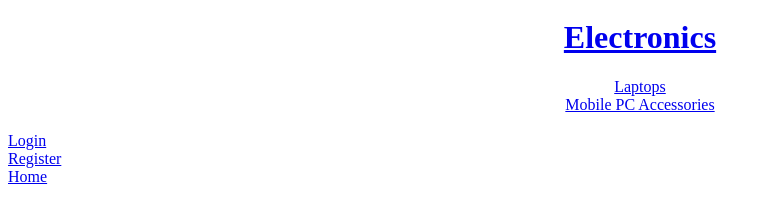
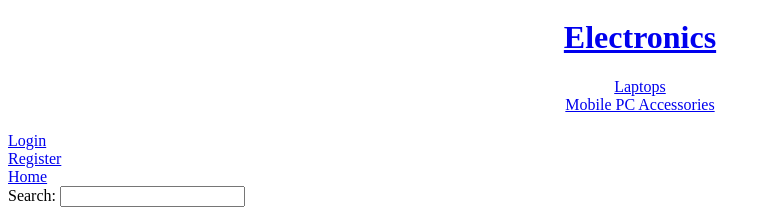
Before and after one commit to udbhav-chugh/BackyardSale, a Django app: page / in a window 1280 px wide. Shown: the part 712-935 px from the top of the page, without its empty margins (0-772 px from the left). Before the commit the page ends 896 px from the top, so only its background shows below. Run offline with Django 3.2, Linux system fonts and the light colour scheme; data comes from the database, SQL or seed files in the repository.

Commit message:
Added Search Functionality

```diff
--- a/BackyardSale/settings.py
+++ b/BackyardSale/settings.py
@@ -97,6 +97,10 @@ AUTH_PASSWORD_VALIDATORS = [
     },
 ]
 
+STATICFILES_DIRS = [
+    os.path.join(BASE_DIR, "static"),
+]
+
 # Internationalization
 # https://docs.djangoproject.com/en/2.1/topics/i18n/
 
--- a/BackyardSale/urls.py
+++ b/BackyardSale/urls.py
@@ -30,4 +30,5 @@ urlpatterns = [
                   path("items/<slug:slug>/<int:pk>", views.ItemView.as_view(), name='itemDetail'),
                   path('Subcategories/<slug:slug>/', views.subCategoryView.as_view(), name='subCatdetail'),
                   path('Categories/<slug:slug>/', views.CategoryView.as_view(), name='catDetail'),
+                  path('search/', views.search , name='search'),
               ] + static(settings.MEDIA_URL, document_root=settings.MEDIA_ROOT)
--- a/BackyardSale/views.py
+++ b/BackyardSale/views.py
@@ -91,3 +91,23 @@ def register(request):
         'userInfoForm': userInfoForm,
     }
     return render(request,'registration/register.html',context)
+
+
+def search(request):
+    if request.method == 'POST':
+        search_text = request.POST['search_text']
+    else:
+        search_text = ''
+
+
+    Items = Item.objects.filter(ProductModel__contains=search_text)
+    Categories = Category.objects.filter(Name__contains=search_text)
+    SubCategories = SubCategory.objects.filter(Name__contains=search_text)
+
+    context = {
+        'Items' : Items,
+        'Categories': Categories,
+        'SubCategories': SubCategories,
+    }
+
+    return render(request,'getResults.html',context)
--- /dev/null
+++ b/static/js/getResults.js
@@ -0,0 +1,14 @@
+$("#search").keyup(function () {
+      $.ajax({
+        type: 'POST',
+        url: 'search/',                    // set the url of the request (= localhost:8000/dashboard/ajax/load-subCats/)
+        data: {
+          'search_text': $("#search").val(),
+          'csrfmiddlewaretoken': $("input[name=csrfmiddlewaretoken]").val()
+        },
+        success: function (data) {   // `data` is the return of the `getSubCategories` view function
+          $("#search-results").html(data);  // replace the contents of the SubCategory input with the data that came from the server
+        }
+      });
+
+    });
--- a/templates/base.html
+++ b/templates/base.html
@@ -1,5 +1,7 @@
 {% block body %}
 {% endblock %}
+
+{% load static %}
 
 {% if user.is_authenticated == True and user.is_active == True%}
     <br>
@@ -13,5 +15,17 @@
     <a href="{% url 'register' %}">Register</a>
 {% endif %}
 
+
 <br>
 <a href ="/">Home</a>
+
+<br>
+<label for="search">Search: </label>
+<input type="text" id="search" name="search" />
+{% csrf_token %}
+<ul id="search-results">
+
+</ul>
+
+<script src="{% static 'js/jquery1.js' %}"> </script>
+<script src="{% static 'js/getResults.js' %}"></script>
```
Also changed, not shown: templates/getResults.html (added, +29 -0 lines).
